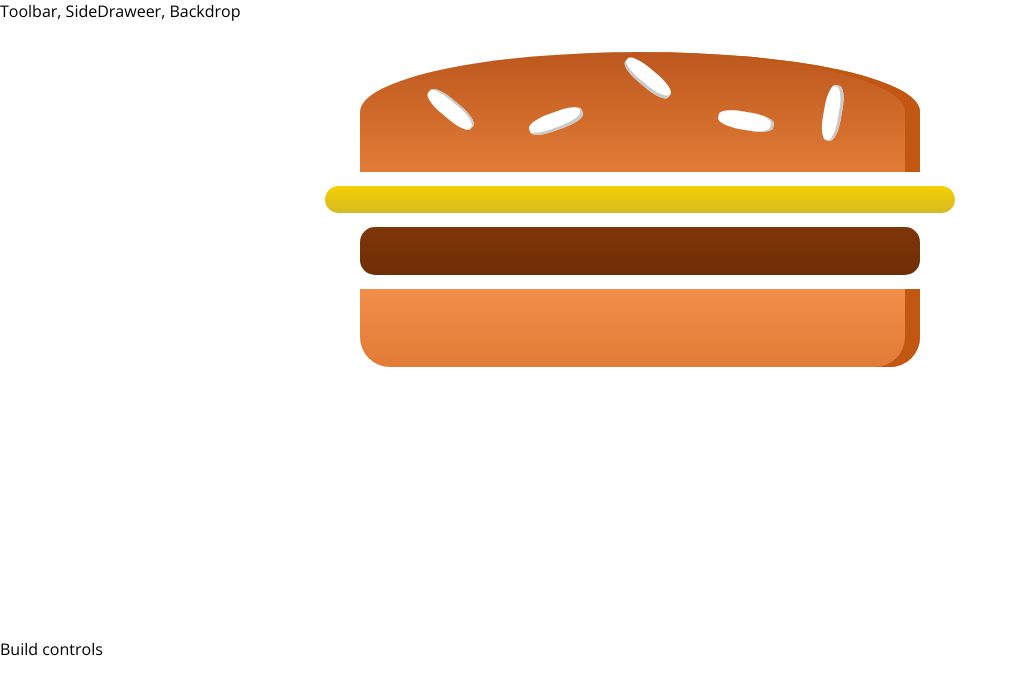
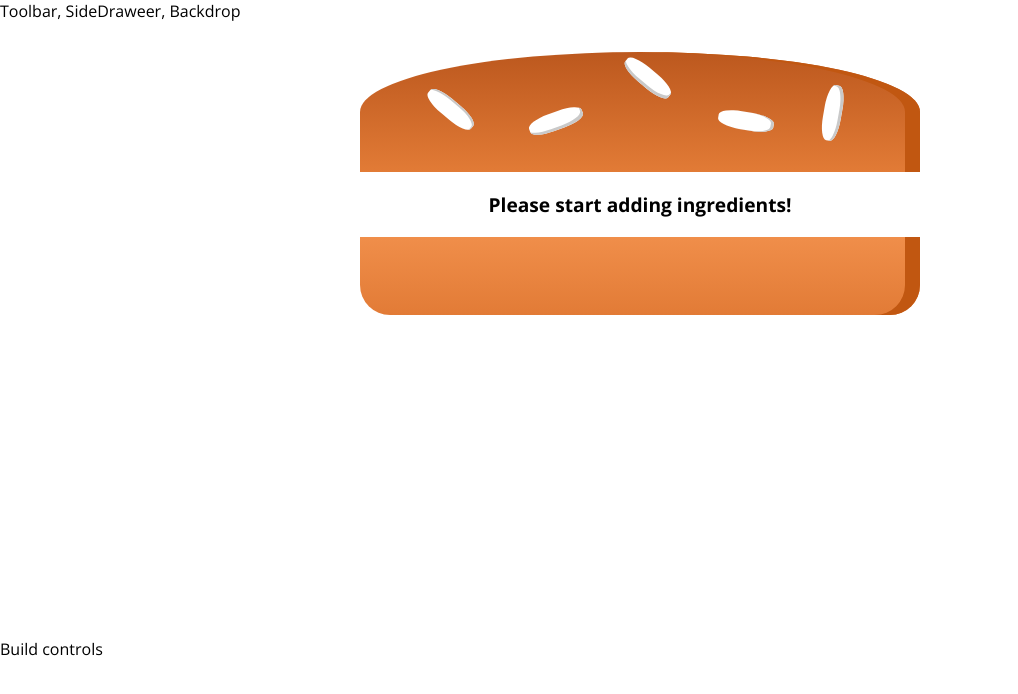
Before and after one commit to lopezcasian/burger-builder, a React (Create React App) app: page / in a window 1280 px wide. Shown: the top 694 px of the page, without its empty margins (0-1018 px from the left). Built offline with nearby package versions, Linux system fonts and the light colour scheme.

Commit message:
feat: add Ingredients dinamically

```diff
--- a/src/components/Burger/Burger.js
+++ b/src/components/Burger/Burger.js
@@ -3,11 +3,24 @@
 import BurgerIngredient from './BurgerIngredient/BurgerIngredient';
 
 const burger = ( props ) => {
+    let transformedIngredients = Object.keys( props.ingredients )
+            .map( ingredientKey => {
+                return [...Array(props.ingredients[ ingredientKey ])].map((_, index) => {
+                    return <BurgerIngredient key={ ingredientKey + index } type={ ingredientKey } />
+                });
+            })
+            .reduce((arr, element) => {
+                return arr.concat( element );
+            }, []);
+
+    if( transformedIngredients.length === 0 ){
+        transformedIngredients = <p>Please start adding ingredients!</p>
+    }
+
     return (
         <div className={ classes.Burger }>
             <BurgerIngredient type="bread-top" />
-            <BurgerIngredient type="cheese" />
-            <BurgerIngredient type="meat" />
+            { transformedIngredients }
             <BurgerIngredient type="bread-bottom" />
         </div>
     );
--- a/src/components/containers/BurgerBuilder/BurgerBuilder.js
+++ b/src/components/containers/BurgerBuilder/BurgerBuilder.js
@@ -3,10 +3,19 @@
 import Burger from '../../Burger/Burger';
 
 class BurgerBulder extends Component {
+    state = {
+        ingredients: {
+            salad: 0,
+            bacon: 0,
+            cheese: 0,
+            meat: 0
+        }
+    }
+
     render () {
         return (
             <AuxWrapper>
-                <Burger />
+                <Burger ingredients={ this.state.ingredients } />
                 <div>Build controls</div>
             </AuxWrapper>
         );
```
